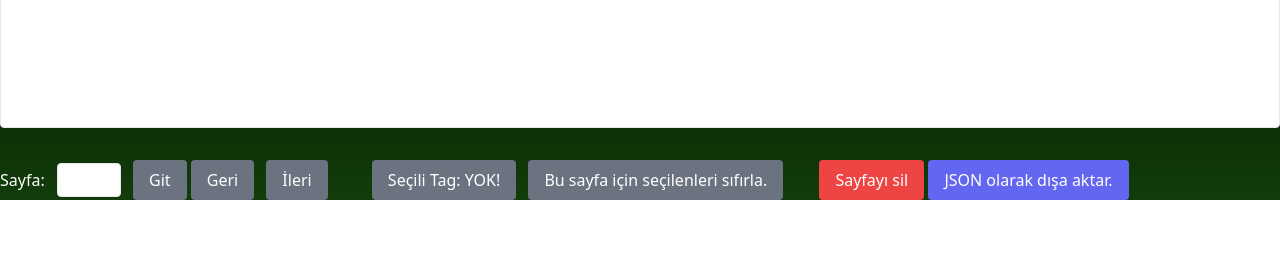
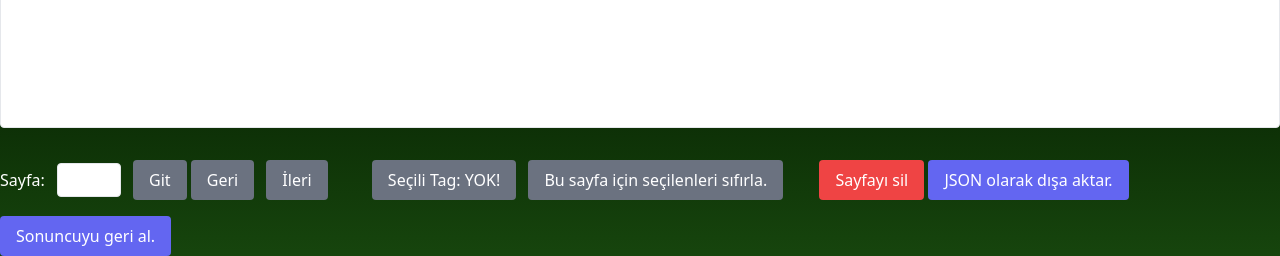
Before and after one commit to HEZARTECH/hezartech-data-preprocessing-app, a Flask app: template templates/label_dataset_editor.html in a window 1280 px wide. Shown: the part 720-976 px from the top of the page. Before the commit the page ends 920 px from the top, so only its background shows below. Run offline with Flask 3, Linux system fonts and the light colour scheme; the template is opened without the code that fills it, so the values that code supplies are empty; some libraries are stand-ins or nearby versions.

Commit message:
Add files via upload

```diff
--- a/templates/label_dataset_editor.html
+++ b/templates/label_dataset_editor.html
@@ -79,6 +79,7 @@
         <button onclick="resetForCurrentPage()" class="bg-gray-500 text-white px-4 py-2 rounded">Bu sayfa için seçilenleri sıfırla.</button>
         <button onclick="deletePage()" class="bg-red-500 text-white px-4 py-2 rounded ml-8">Sayfayı sil</button>
         <button onclick="exportSelectedDataAsJSON()" class="bg-indigo-500 text-white px-4 py-2 rounded mt-4">JSON olarak dışa aktar.</button>
+        <button onclick="convertLastSelectedToText()" class="bg-indigo-500 text-white px-4 py-2 rounded mt-4">Sonuncuyu geri al.</button>
     </div>
 </div>
 
```
